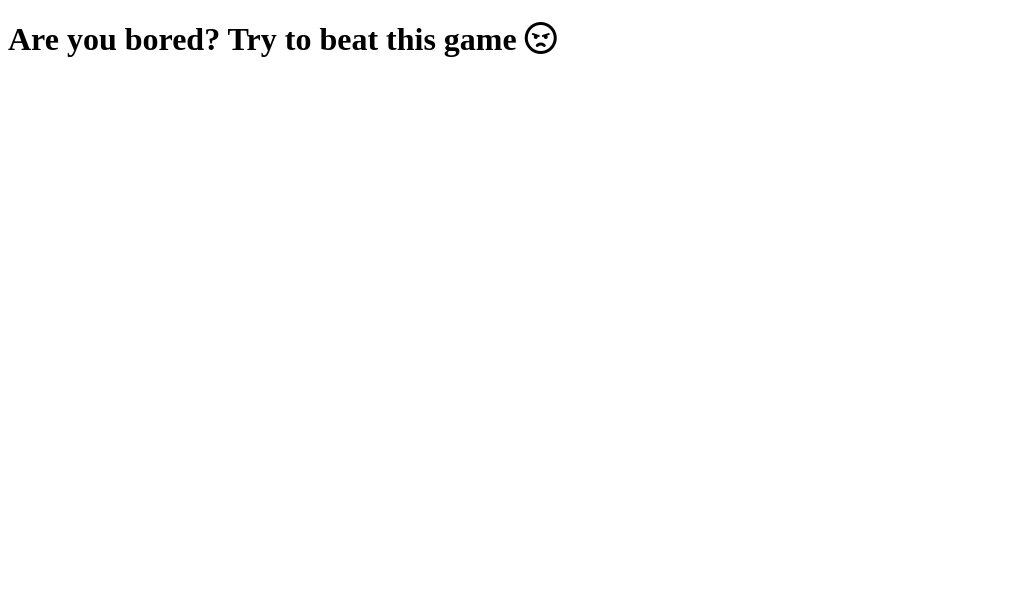
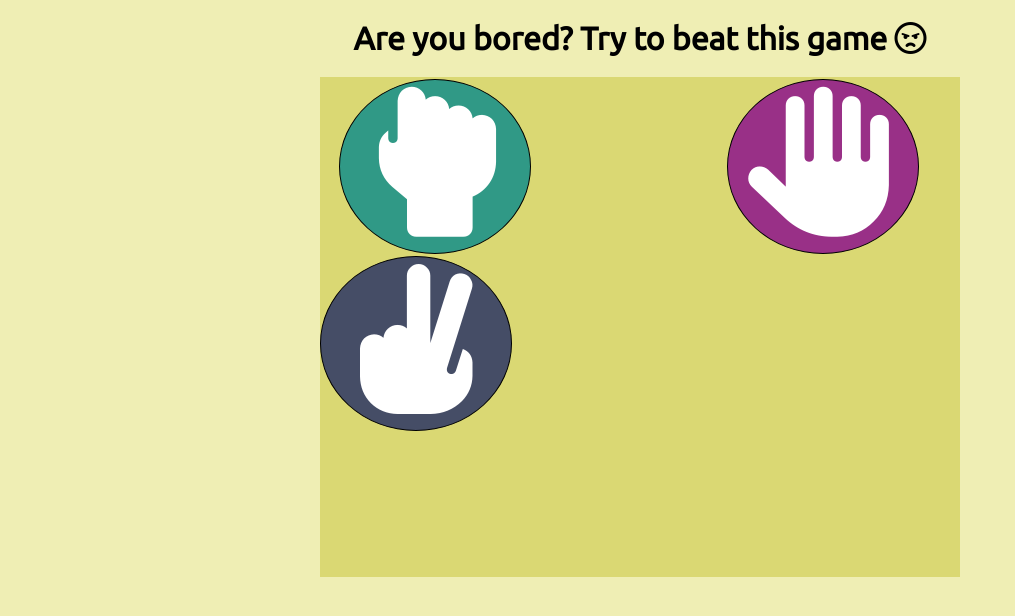
Before and after one commit to andreidrobota/little-minigame, a plain HTML site: page index.html in a window 1280 px wide. Shown: the whole page, without its empty margins (0-1015 px from the left). Drawn offline with Linux system fonts and the light colour scheme.

Commit message:
Add buttons and some styling

```diff
--- a/assets/css/style.css
+++ b/assets/css/style.css
@@ -1 +1,52 @@
 @import url("https://fonts.googleapis.com/css2?family=Oswald&family=Ubuntu&display=swap");
+
+* {
+    margin: 0;
+    padding: 0;
+    border: none;
+}
+
+h1 {
+    text-align: center;
+    margin-top: 20px;
+    margin-bottom: 20px;
+    font-family: Ubuntu, sans-serif;
+}
+
+body {
+    background-color: #efeeb4;
+}
+
+.game-area {
+    background-color: #dad873;
+    height: 500px;
+    width: 50%;
+    margin: 0 auto;
+}
+
+.btn {
+    font-size: 150px;
+    background-color: black;
+    border: 1px solid black;
+    color: white;
+    width: 30%;
+    height: auto;
+    border-radius: 50%;
+    margin-top: 2px;
+
+}
+
+.btn--lightgreen {
+    background-color: #309986;
+    margin-right: 30%;
+    margin-left: 3%;
+}
+
+.btn--magenta {
+    background-color: #993087;
+    margin-right: 3%;
+}
+
+.btn--darkgray {
+    background-color: #454d66;
+}
--- a/index.html
+++ b/index.html
@@ -6,14 +6,14 @@
     <meta name="viewport" content="width=device-width, initial-scale=1.0" />
     <meta
       name="description"
-      content="Rock, Paper, Scissors, Lizzard, Spock minigame when you are bored "
+      content="Rock, Paper, Scissors, minigame when you are bored "
     />
     <meta
       name="keywords"
       content="rock paper scissors lizzard spock, rock paper scissors, lizzard spock, minigame, minigame when you are bored"
     />
     <link rel="stylesheet" href="assets/css/style.css" />
-    <title>Rock Paper Scissors Lizzard Spock</title>
+    <title>Rock Paper Scissors</title>
   </head>
   <body>
     <header>
@@ -22,6 +22,20 @@
         <i class="fa-regular fa-face-angry"></i>
       </h1>
     </header>
+    <div class="game-area">
+      <div class="buttons">
+        <button data-type="rock" class="btn btn--lightgreen">
+          <i class="fa-solid fa-hand-back-fist"></i>
+        </button>
+        <button data-type="paper" class="btn btn--magenta">
+          <i class="fa-solid fa-hand"></i>
+        </button>
+        <button data-type="scissors" class="btn btn--darkgray">
+          <i class="fa-solid fa-hand-scissors fa-rotate-90"></i>
+        </button>
+      </div>
+    </div>
+
     <!-- Font Awesome script-->
     <script
       src="https://kit.fontawesome.com/187311079f.js"
```
